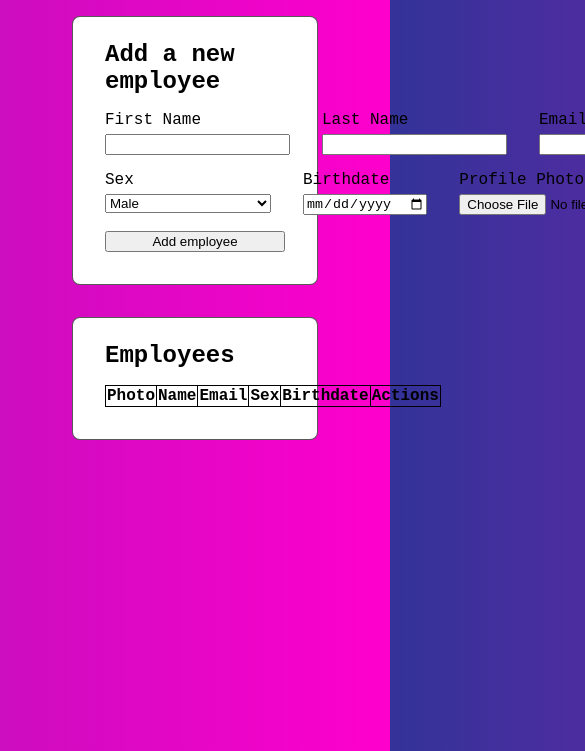
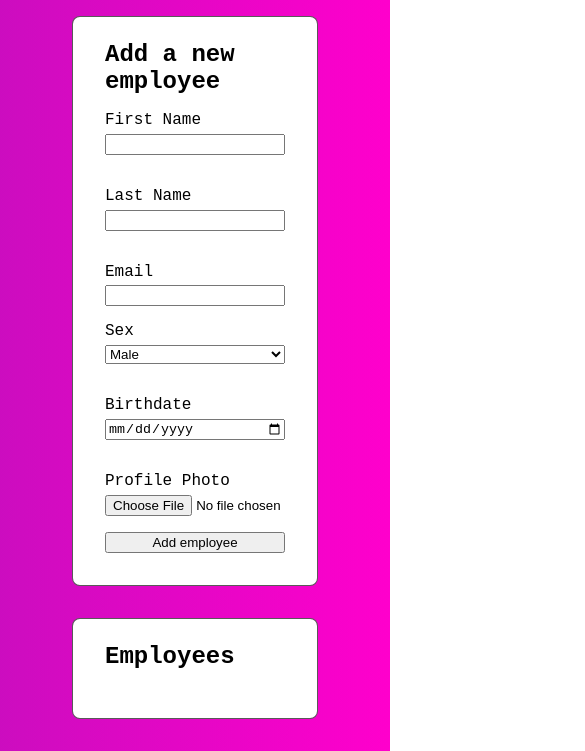
Before and after one commit to FineasGavre/p33-crm, a plain HTML site: page index.html in a window 390 px wide. Shown: the part 93-844 px from the top of the page, 585 px wide, since content can reach past the window. Drawn offline with nearby package versions, Linux system fonts and the light colour scheme.

Commit message:
Added CSS media queries to make site responsive on mobile.

```diff
--- a/assets/stylesheets/main.css
+++ b/assets/stylesheets/main.css
@@ -58,6 +58,39 @@ td {
     gap: 2rem;
 }
 
+@media screen and (max-width: 800px) {
+    .form-group {
+        flex-direction: column;
+    }
+
+    table {
+        border: 0;
+    }
+
+    table thead {
+        border: none;
+        clip: rect(0 0 0 0);
+        height: 1px;
+        margin: -1px;
+        overflow: hidden;
+        padding: 0;
+        position: absolute;
+        width: 1px;
+    }
+
+    table tr {
+        border-bottom: 3px solid #ddd;
+        display: block;
+        margin-bottom: 0.625rem;
+    }
+
+    table td {
+        border-bottom: 1px solid #ddd;
+        display: block;
+        font-size: 0.8em;
+    }
+}
+
 .form-group > .field {
     display: inline-flex;
     flex-direction: column;
```
